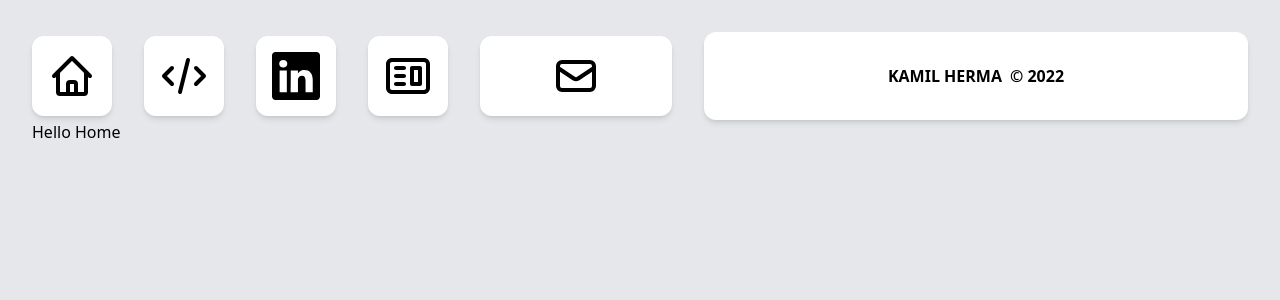
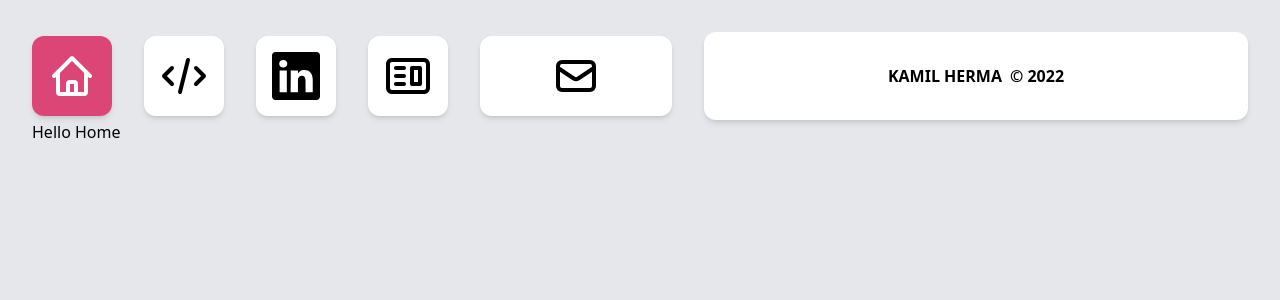
Before and after one commit to kherma/next-framer-motion-fun, a Next.js app: page / in a window 1280 px wide. Shown: the top 300 px of the page. Built offline with nearby package versions, Linux system fonts and the light colour scheme.

Commit message:
Update HomeLink styles

```diff
--- a/components/common/HomeLink.js
+++ b/components/common/HomeLink.js
@@ -1,14 +1,20 @@
 import React from "react";
 import Link from "next/link";
 import { links } from "../../utils/config";
+import { useRouter } from "next/router";
 
 const HomeLink = () => {
   const { link, Icon } = links.home;
+  const router = useRouter();
   return (
     <nav>
       <Link href={link}>
         <a>
-          <Icon className="p-4 w-20 h-20 paper" />
+          <Icon
+            className={`p-4 w-20 h-20 hover:text-white hover:bg-bgRed-100 transition-colors duration-300 paper ${
+              router.pathname === link && "bg-bgRed-100 text-white"
+            }`}
+          />
         </a>
       </Link>
     </nav>
--- a/tailwind.config.js
+++ b/tailwind.config.js
@@ -4,7 +4,26 @@ module.exports = {
     "./components/**/*.{js,ts,jsx,tsx}",
   ],
   theme: {
-    extend: {},
+    extend: {
+      colors: {
+        bgGray: {
+          100: "#F1F5FF",
+          200: "#F6F7FE",
+        },
+        bgBlue: {
+          100: "#577FFB",
+          200: "#698DFC",
+        },
+        bgRed: {
+          100: "#DB4676",
+          200: "#F6729C",
+        },
+        bgViolet: {
+          100: "#885FDD",
+          200: "#A881F6",
+        },
+      },
+    },
   },
   plugins: [],
 };
```
